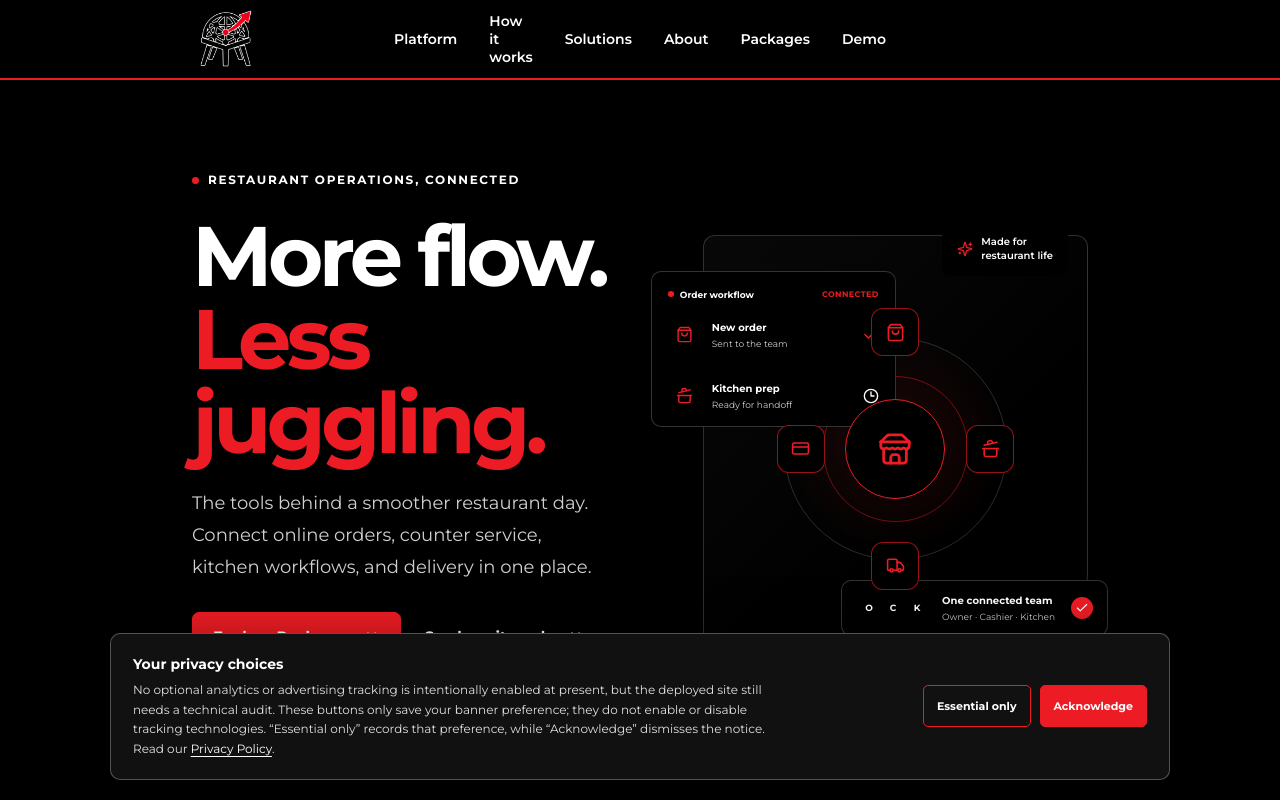
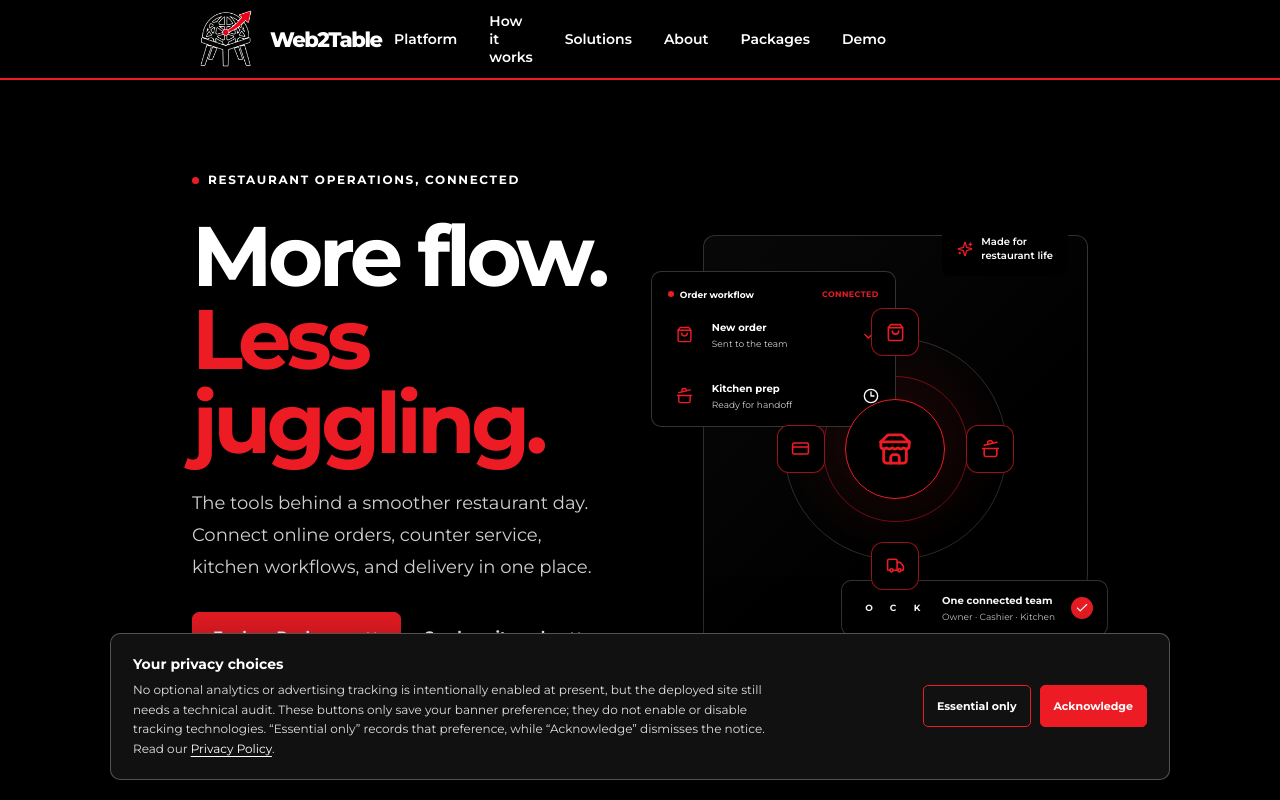
Before and after one commit to Jrnotjunior/web2table.io, a React (Vite) app: page / in a window 1280 px wide. Shown: the top 800 px of the page. Built offline with nearby package versions, Linux system fonts and the light colour scheme.

Commit message:
Add Web2Table wordmark beside logo

```diff
--- a/src/components/Brand.tsx
+++ b/src/components/Brand.tsx
@@ -7,7 +7,8 @@ export default function Brand({ light = false }: { light?: boolean }) {
   const homeHref = location.pathname === '/' ? '#home' : homePath
   return (
     <a className={`brand ${light ? 'brand-light' : ''}`} href={homeHref} aria-label="Web2Table home">
-      <img className="brand-logo" src={logo} alt="Web2Table" />
+      <img className="brand-logo" src={logo} alt="" aria-hidden="true" />
+      <span className="brand-wordmark">Web<span className="brand-wordmark-number">2</span>Table</span>
     </a>
   )
 }
```
